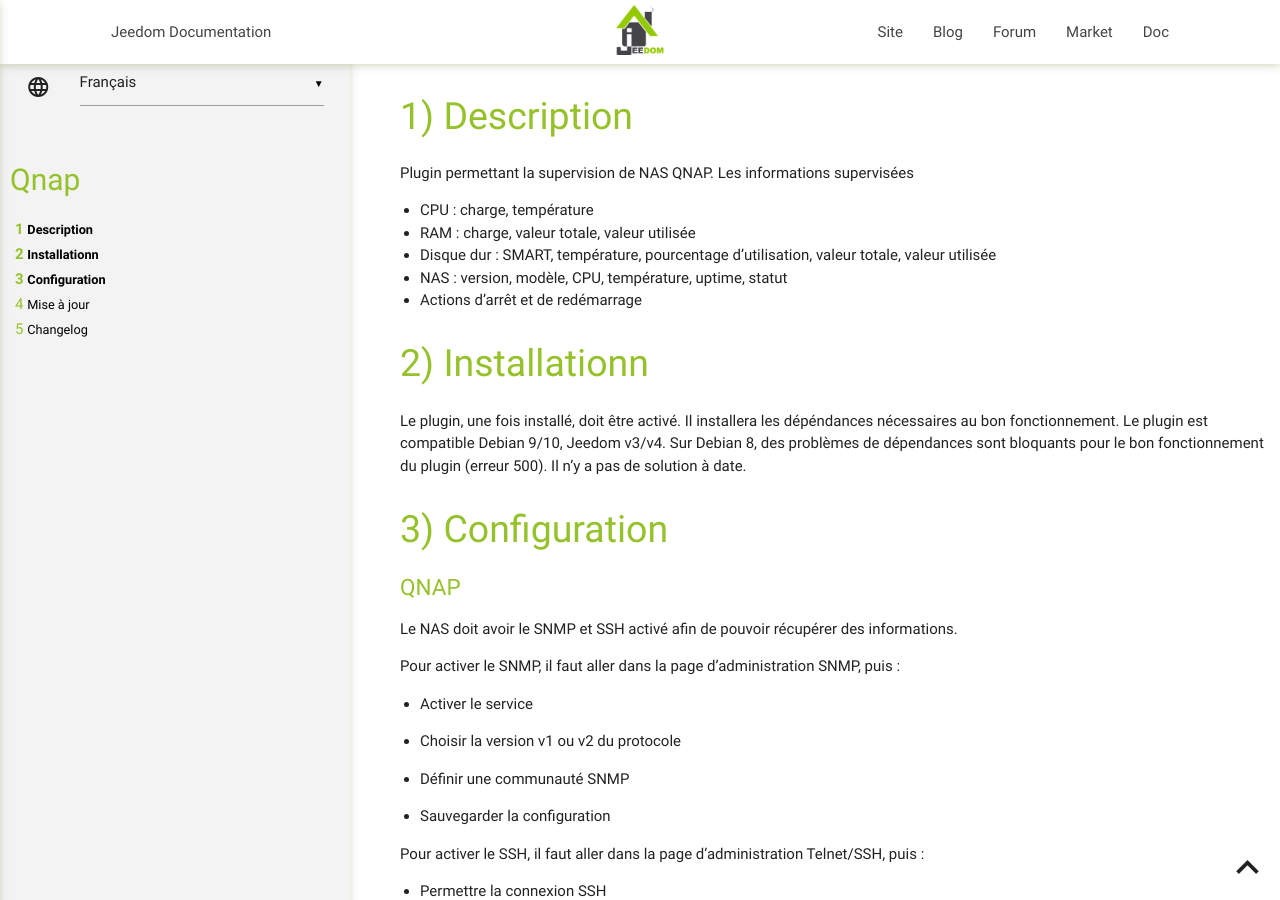
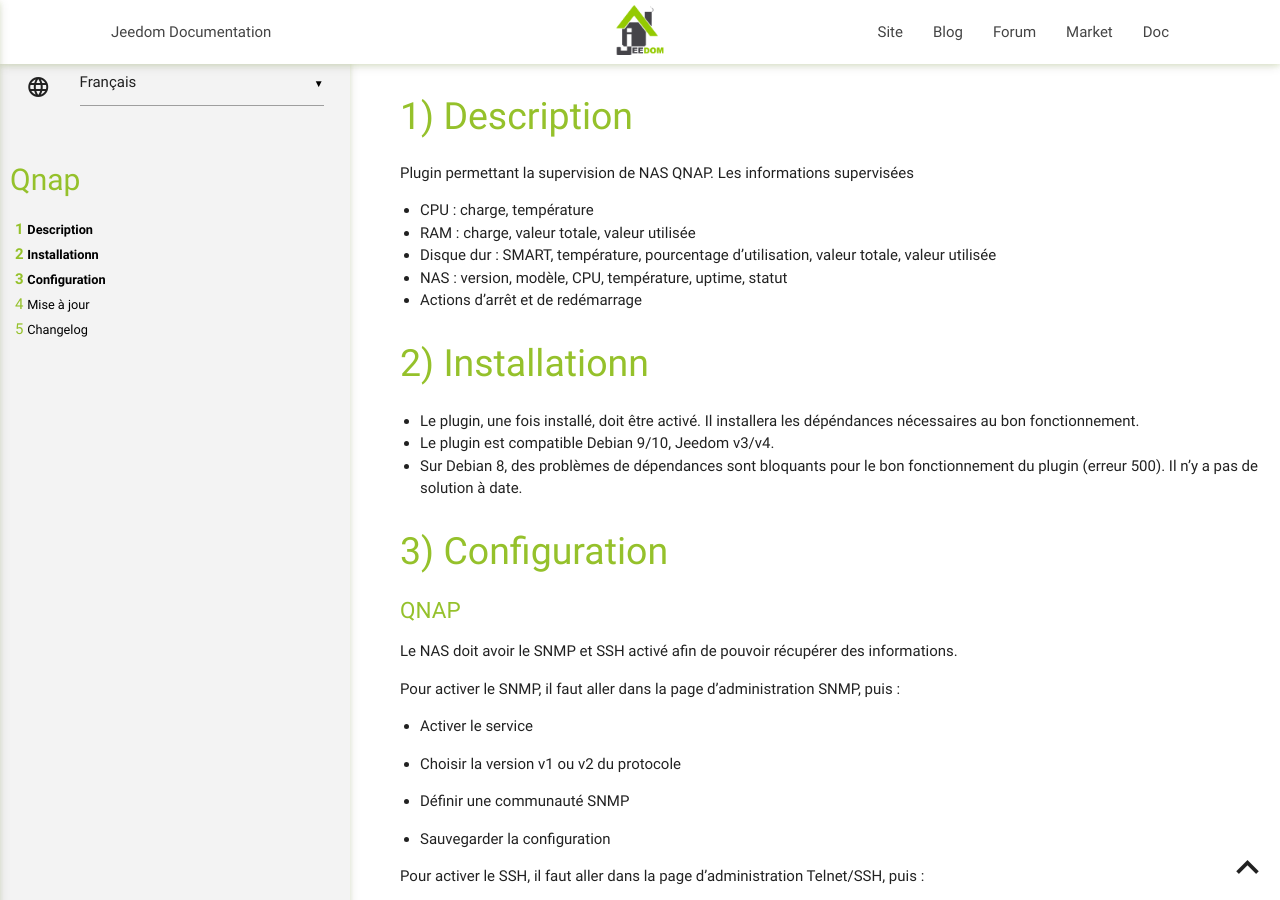
Before and after one commit to tux1c0/plugin-qnap, a Jekyll site: the page built from docs/fr_FR/index.md, in a window 1280 px wide and 900 px high. Built offline with Jekyll 4.4.1, drawn with Linux system fonts in a browser that asks for light colours; our own code applies the rules of GitHub Pages for plain Markdown files.

Commit message:
prepopulate

```diff
--- a/docs/fr_FR/index.md
+++ b/docs/fr_FR/index.md
@@ -12,9 +12,9 @@ Les informations supervisées
 Installationn
 ===
 
-Le plugin, une fois installé, doit être activé. Il installera les dépéndances nécessaires au bon fonctionnement.
-Le plugin est compatible Debian 9/10, Jeedom v3/v4.
-Sur Debian 8, des problèmes de dépendances sont bloquants pour le bon fonctionnement du plugin (erreur 500). Il n'y a pas de solution à date.
+-	Le plugin, une fois installé, doit être activé. Il installera les dépéndances nécessaires au bon fonctionnement.
+-	Le plugin est compatible Debian 9/10, Jeedom v3/v4.
+-	Sur Debian 8, des problèmes de dépendances sont bloquants pour le bon fonctionnement du plugin (erreur 500). Il n'y a pas de solution à date.
 
 
 Configuration
```
Also changed, not shown: 1 other file.
